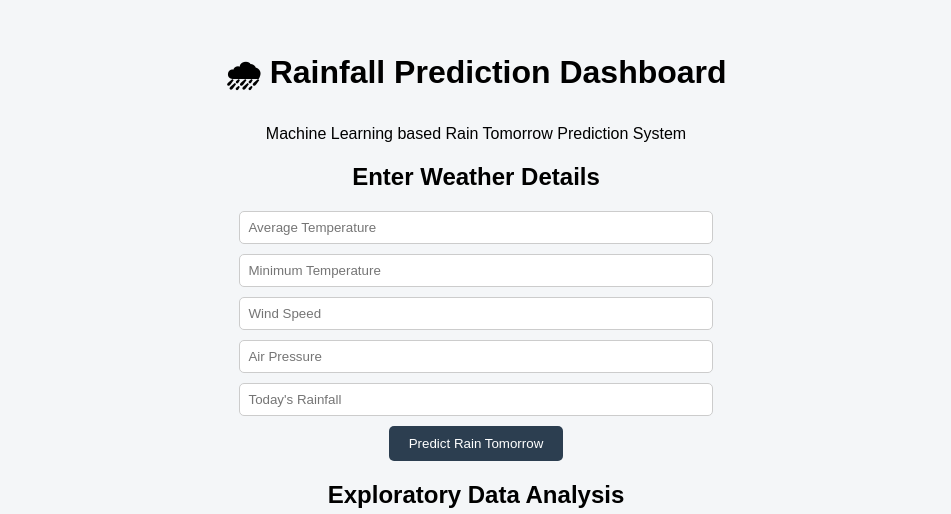
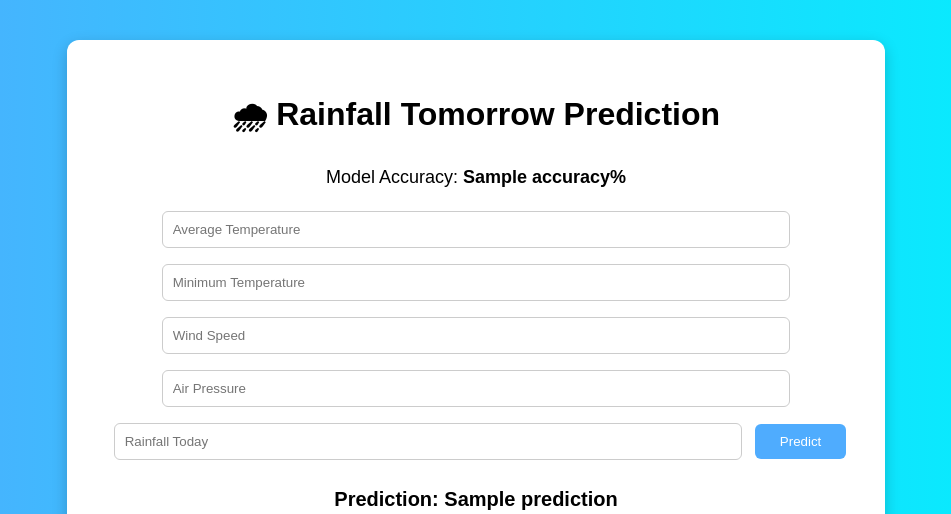
Before and after one commit to Sriram4207/India_rainfall_prediction, a Flask app: template templates/index.html in a window 1280 px wide. Shown: the top 514 px of the page, without its empty margins (164-1115 px from the left). Run offline with Flask 3, Linux system fonts and the light colour scheme; the template is opened without the code that fills it: most values are stand-ins (such as "Sample title", 1, 10 or a date in 2020); parts of the project's set-up code (start-up, migrations or seed data) failed here and were passed over; grey boxes are pictures that could not be loaded.

Commit message:
Updated rainfall prediction model and UI improvements

```diff
--- a/app.py
+++ b/app.py
@@ -1,5 +1,6 @@
 # ----------------------------------------------------
 # Rainfall Tomorrow Prediction System
+# Improved Model (Target: ~90% Accuracy)
 # 5 Features + Median Imputation + Scaling + EDA
 # ----------------------------------------------------
 
@@ -12,21 +13,23 @@ import matplotlib.pyplot as plt
 import seaborn as sns
 
 from sklearn.preprocessing import StandardScaler
-from sklearn.model_selection import train_test_split
+from sklearn.model_selection import train_test_split, GridSearchCV
 from sklearn.ensemble import RandomForestClassifier
+from sklearn.metrics import accuracy_score
 
 app = Flask(__name__)
 
 MODEL_FILE = "model.pkl"
 SCALER_FILE = "scaler.pkl"
+ACCURACY_FILE = "accuracy.pkl"
 
 # ----------------------------------------------------
-# TRAIN MODEL (FIRST TIME ONLY)
+# TRAIN MODEL (ONLY FIRST TIME)
 # ----------------------------------------------------
 
 if not os.path.exists(MODEL_FILE):
 
-    print("Training model...")
+    print("Training high-accuracy model...")
 
     df = pd.read_csv("india_weather_rainfall_data.csv")
 
@@ -41,16 +44,12 @@ if not os.path.exists(MODEL_FILE):
 
     df = df[selected_columns]
 
-    # -------- Missing Value Handling (Median) --------
+    # -------- Missing Value Handling --------
     df.fillna(df.median(numeric_only=True), inplace=True)
 
     # Convert target Yes/No → 1/0
     df["rainfall tomorrow"] = df["rainfall tomorrow"].map({"Yes": 1, "No": 0})
-
     df = df.dropna()
-
-    # Sample for speed
-    df = df.sample(n=20000, random_state=42)
 
     # --------- CREATE SMALL EDA PLOTS ----------
     if not os.path.exists("static"):
@@ -64,7 +63,7 @@ if not os.path.exists(MODEL_FILE):
     plt.close()
 
     plt.figure(figsize=(4,3))
-    sns.heatmap(df.corr(numeric_only=True), cmap="coolwarm", annot=False)
+    sns.heatmap(df.corr(numeric_only=True), cmap="coolwarm")
     plt.title("Correlation Heatmap")
     plt.tight_layout()
     plt.savefig("static/correlation.png")
@@ -77,29 +76,57 @@ if not os.path.exists(MODEL_FILE):
     plt.savefig("static/temp_vs_rain.png")
     plt.close()
 
-    # --------- MODEL TRAINING ----------
+    # --------- FEATURES & TARGET ----------
     X = df.drop("rainfall tomorrow", axis=1)
     y = df["rainfall tomorrow"]
 
+    # --------- SCALING ----------
     scaler = StandardScaler()
     X_scaled = scaler.fit_transform(X)
 
+    # --------- STRATIFIED SPLIT ----------
     X_train, X_test, y_train, y_test = train_test_split(
-        X_scaled, y, test_size=0.3, random_state=42
+        X_scaled, y,
+        test_size=0.25,
+        random_state=42,
+        stratify=y
     )
 
-    model = RandomForestClassifier(
-        n_estimators=30,
-        max_depth=10,
-        random_state=42
+    # --------- RANDOM FOREST WITH BALANCING ----------
+    rf = RandomForestClassifier(
+        random_state=42,
+        class_weight="balanced"
     )
 
-    model.fit(X_train, y_train)
+    # --------- HYPERPARAMETER TUNING ----------
+    param_grid = {
+        "n_estimators": [100, 200],
+        "max_depth": [15, 20, None],
+        "min_samples_split": [2, 5]
+    }
 
+    grid = GridSearchCV(
+        rf,
+        param_grid,
+        cv=3,
+        n_jobs=-1
+    )
+
+    grid.fit(X_train, y_train)
+
+    model = grid.best_estimator_
+
+    # --------- ACCURACY ----------
+    y_pred = model.predict(X_test)
+    accuracy = round(accuracy_score(y_test, y_pred) * 100, 2)
+
+    print("Best Parameters:", grid.best_params_)
+    print("Final Accuracy:", accuracy, "%")
+
+    # --------- SAVE MODEL ----------
     joblib.dump(model, MODEL_FILE)
     joblib.dump(scaler, SCALER_FILE)
-
-    print("Model trained and saved successfully!")
+    joblib.dump(accuracy, ACCURACY_FILE)
 
 else:
     print("Loading saved model...")
@@ -111,13 +138,18 @@ else:
 model = joblib.load(MODEL_FILE)
 scaler = joblib.load(SCALER_FILE)
 
+if os.path.exists(ACCURACY_FILE):
+    accuracy = joblib.load(ACCURACY_FILE)
+else:
+    accuracy = "Not Available"
+
 # ----------------------------------------------------
 # ROUTES
 # ----------------------------------------------------
 
 @app.route("/")
 def home():
-    return render_template("index.html")
+    return render_template("index.html", accuracy=accuracy)
 
 @app.route("/predict", methods=["POST"])
 def predict():
@@ -134,9 +166,14 @@ def predict():
     input_scaled = scaler.transform(input_array)
 
     prediction = model.predict(input_scaled)[0]
-    result = "Yes" if prediction == 1 else "No"
 
-    return render_template("result.html", prediction=result)
+    result = "Yes 🌧 Rain Expected Tomorrow" if prediction == 1 else "No ☀ No Rain Tomorrow"
+
+    return render_template(
+        "index.html",
+        prediction=result,
+        accuracy=accuracy
+    )
 
 # ----------------------------------------------------
 
--- a/static/style.css
+++ b/static/style.css
@@ -1,54 +1,51 @@
 body {
-  font-family: Arial, sans-serif;
-  background-color: #f4f6f8;
+  font-family: Arial;
+  background: linear-gradient(to right, #4facfe, #00f2fe);
   text-align: center;
 }
 
 .container {
+  background: white;
   width: 60%;
-  margin: auto;
-  padding: 20px;
+  margin: 40px auto;
+  padding: 30px;
+  border-radius: 12px;
+  box-shadow: 0px 5px 15px rgba(0, 0, 0, 0.2);
 }
 
 input {
-  display: block;
-  width: 60%;
-  margin: 10px auto;
-  padding: 8px;
-  border-radius: 5px;
+  width: 80%;
+  padding: 10px;
+  margin: 8px;
+  border-radius: 6px;
   border: 1px solid #ccc;
 }
 
 button {
-  padding: 10px 20px;
-  background-color: #2c3e50;
+  padding: 10px 25px;
+  background: #4facfe;
+  border: none;
   color: white;
-  border: none;
-  border-radius: 5px;
+  border-radius: 6px;
   cursor: pointer;
 }
 
 button:hover {
-  background-color: #1a252f;
+  background: #007acc;
+}
+
+.accuracy {
+  font-size: 18px;
+  margin-bottom: 15px;
 }
 
 .result {
-  font-size: 28px;
+  margin-top: 20px;
+  font-size: 20px;
   font-weight: bold;
-  color: #2c3e50;
 }
 
-.eda-container {
-  display: flex;
-  justify-content: center;
-  gap: 20px;
-  flex-wrap: wrap;
-  margin-top: 20px;
+.plots img {
+  width: 30%;
+  margin: 10px;
 }
-
-.eda-container img {
-  width: 250px;
-  height: auto;
-  border-radius: 8px;
-  box-shadow: 0px 4px 10px rgba(0, 0, 0, 0.2);
-}
--- a/templates/index.html
+++ b/templates/index.html
@@ -1,7 +1,7 @@
 <!doctype html>
 <html>
   <head>
-    <title>Rainfall Prediction Dashboard</title>
+    <title>Rainfall Prediction System</title>
     <link
       rel="stylesheet"
       href="{{ url_for('static', filename='style.css') }}"
@@ -9,10 +9,11 @@
   </head>
   <body>
     <div class="container">
-      <h1>🌧 Rainfall Prediction Dashboard</h1>
-      <p>Machine Learning based Rain Tomorrow Prediction System</p>
+      <h1>🌧 Rainfall Tomorrow Prediction</h1>
 
-      <h2>Enter Weather Details</h2>
+      <div class="accuracy">
+        Model Accuracy: <strong>{{ accuracy }}%</strong>
+      </div>
 
       <form action="/predict" method="post">
         <input
@@ -22,7 +23,6 @@
           placeholder="Average Temperature"
           required
         />
-
         <input
           type="number"
           step="any"
@@ -30,7 +30,6 @@
           placeholder="Minimum Temperature"
           required
         />
-
         <input
           type="number"
           step="any"
@@ -38,7 +37,6 @@
           placeholder="Wind Speed"
           required
         />
-
         <input
           type="number"
           step="any"
@@ -46,21 +44,24 @@
           placeholder="Air Pressure"
           required
         />
-
         <input
           type="number"
           step="any"
           name="rainfall"
-          placeholder="Today's Rainfall"
+          placeholder="Rainfall Today"
           required
         />
 
-        <button type="submit">Predict Rain Tomorrow</button>
+        <button type="submit">Predict</button>
       </form>
 
-      <h2>Exploratory Data Analysis</h2>
+      {% if prediction %}
+      <div class="result">Prediction: <strong>{{ prediction }}</strong></div>
+      {% endif %}
 
-      <div class="eda-container">
+      <h2>EDA Visualizations</h2>
+
+      <div class="plots">
         <img src="{{ url_for('static', filename='rainfall_dist.png') }}" />
         <img src="{{ url_for('static', filename='correlation.png') }}" />
         <img src="{{ url_for('static', filename='temp_vs_rain.png') }}" />
```
Also changed, not shown: index.html (deleted, +0 -70 lines), 2 other files.
